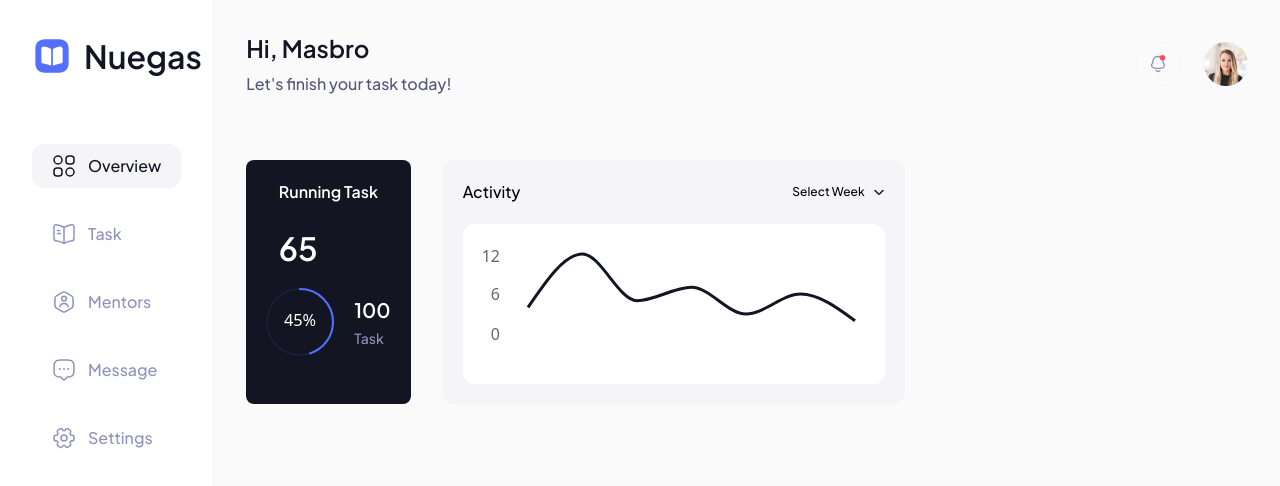
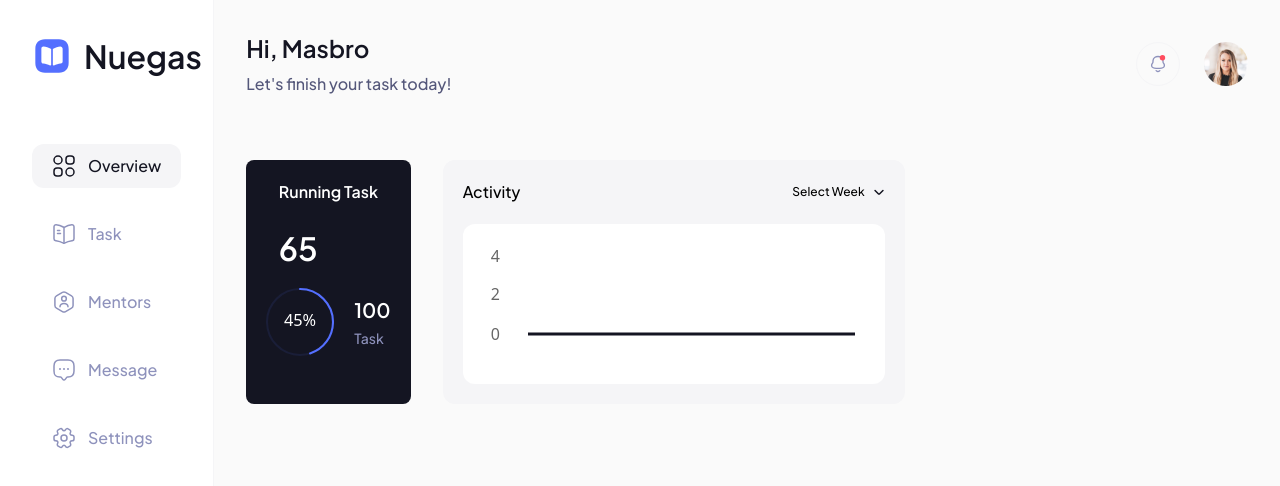
Before and after one commit to pujiragil/nuegas, a React (Vite) app: page / in a window 1280 px wide. Shown: the top 486 px of the page. Built offline with nearby package versions, Linux system fonts and the light colour scheme.

Commit message:
create dummy data with selected list

```diff
--- a/src/components/Chart/index.tsx
+++ b/src/components/Chart/index.tsx
@@ -2,12 +2,19 @@ import arrow from "../../assets/arrow.svg";
 import ActivityChart from "./AcitivityChart";
 import React, { useState } from "react";
 
-type Datas = {
+type List = {
   day: string;
   task: number;
 };
 
-const datas: Array<Datas> = [
+type TaskList = {
+  "this week": Array<List>;
+  "last week": Array<List>;
+  default: Array<List>;
+};
+
+const taskList: TaskList = {
+  "this week": [
     { day: "S", task: 4 },
     { day: "M", task: 12 },
     { day: "T", task: 5 },
@@ -15,16 +22,43 @@ const datas: Array<Datas> = [
     { day: "TH", task: 3 },
     { day: "F", task: 6 },
     { day: "ST", task: 2 },
-];
-
+  ],
+  "last week": [
+    { day: "S", task: 7 },
+    { day: "M", task: 2 },
+    { day: "T", task: 6 },
+    { day: "W", task: 4 },
+    { day: "TH", task: 12 },
+    { day: "F", task: 3 },
+    { day: "ST", task: 3 },
+  ],
+  default: [
+    { day: "S", task: 0 },
+    { day: "M", task: 0 },
+    { day: "T", task: 0 },
+    { day: "W", task: 0 },
+    { day: "TH", task: 0 },
+    { day: "F", task: 0 },
+    { day: "ST", task: 0 },
+  ],
+};
 const Chart = () => {
   const [selectList, setSelectedList] = useState<string>("");
+  const datas = () => {
+    if (!selectList) {
+      return taskList["default"];
+    } else if (selectList === "This Week") {
+      return taskList["this week"];
+    } else {
+      return taskList["last week"];
+    }
+  };
 
   return (
     <div className="flex flex-col gap-5 p-5 rounded-xl bg-primary-300 md:w-fit">
       <SelectTask select={selectList} onSelect={setSelectedList} />
       <div className="w-full h-40 md:w-[422px] bg-primary-100 rounded-xl p-5">
-        <ActivityChart datas={datas} />
+        <ActivityChart datas={datas()} />
       </div>
     </div>
   );
```
Lines whose indentation alone changed are shown as unchanged.
